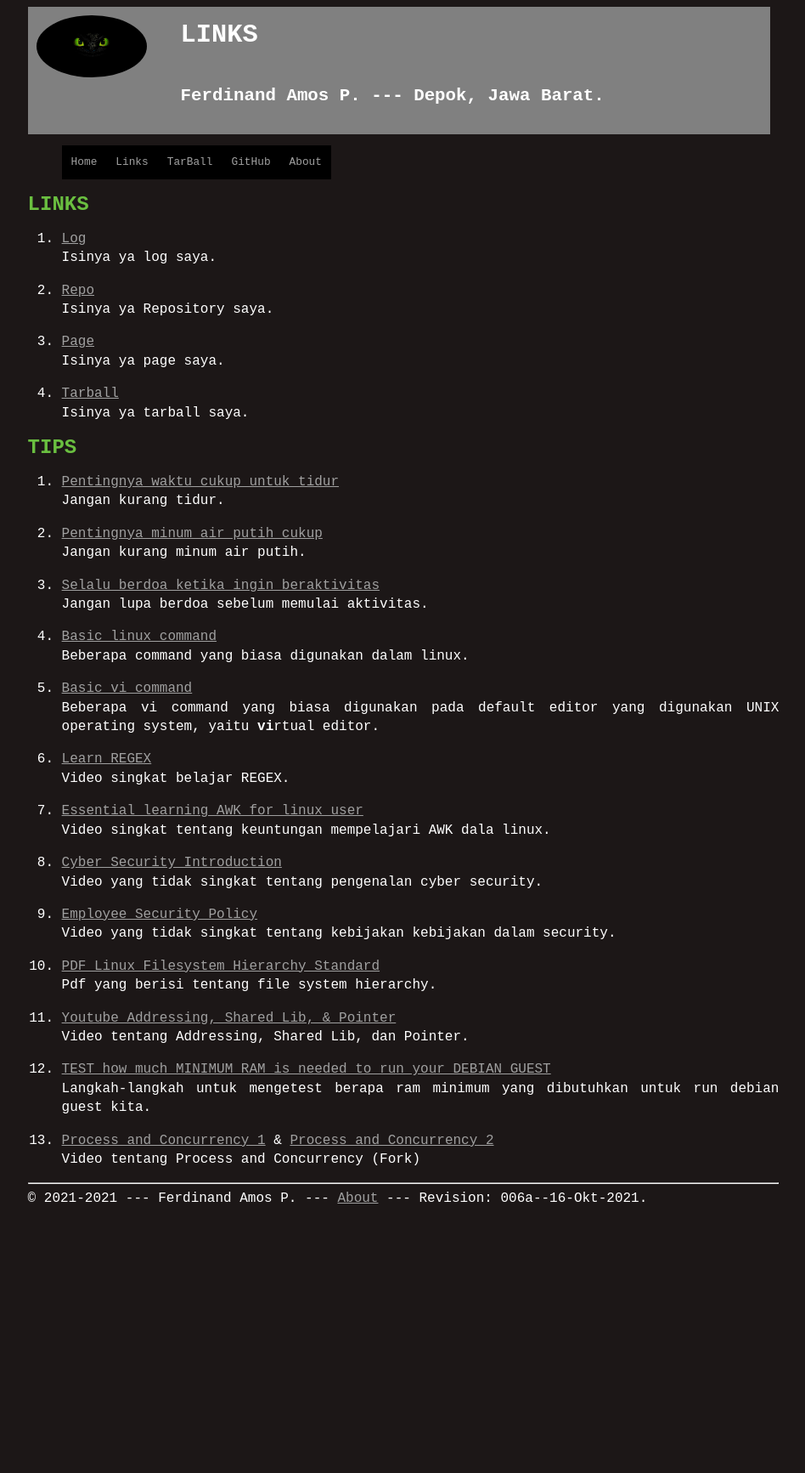
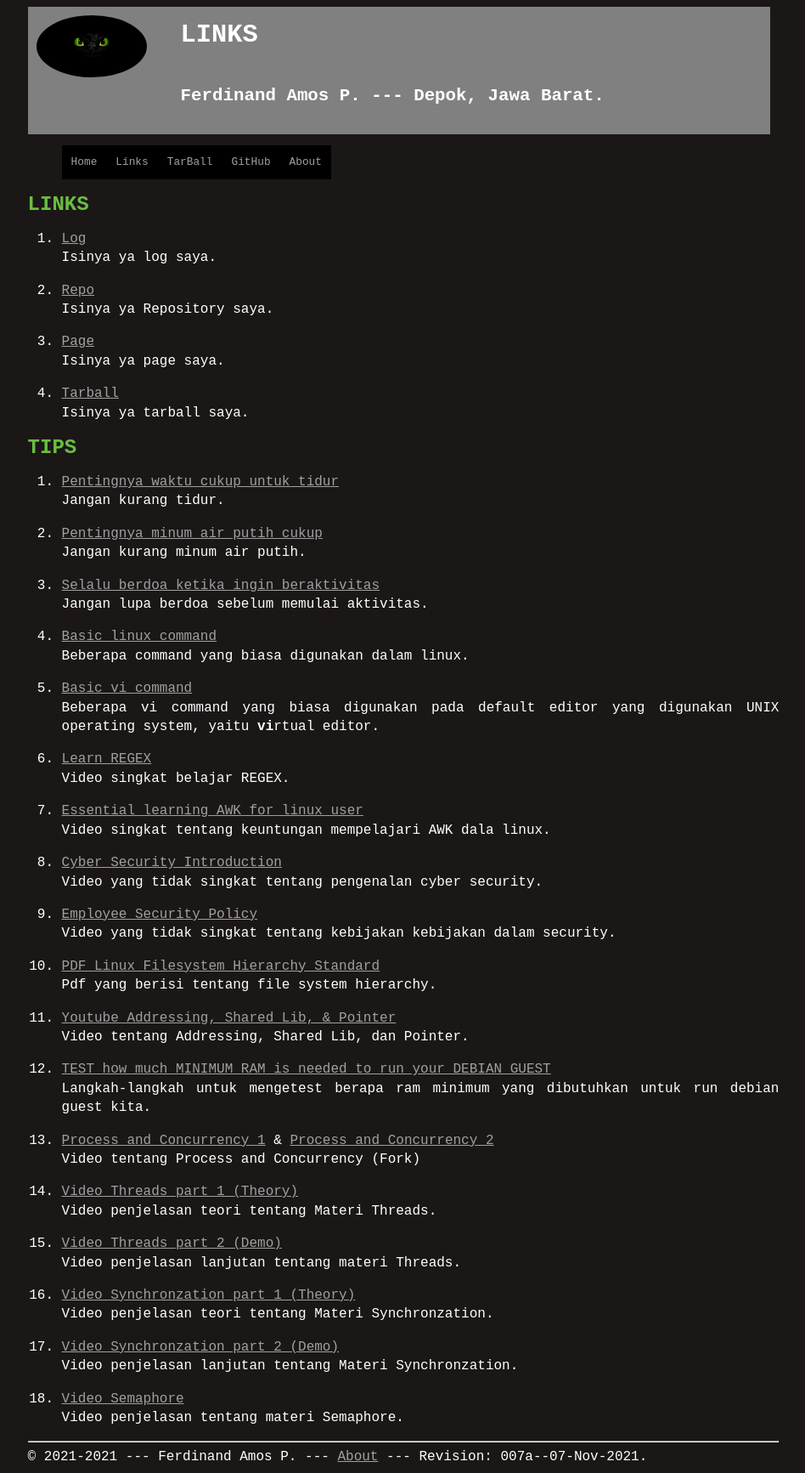
Before and after one commit to ferdinandamos/os212, a Jekyll site: the page built from links.md, in a window 1280 px wide. Shown: the whole page at 85% size, without its empty margins (165-1113 px from the left). Built offline with Jekyll 4.4.1, drawn with Linux system fonts in a browser that asks for light colours; our own code applies the rules of GitHub Pages for plain Markdown files; before the commit the page ends 1429 px from its top, so only the background shows below that.

Commit message:
OS212 ferdinandamos TXT W07

```diff
--- a/TXT/myrank.txt
+++ b/TXT/myrank.txt
@@ -14,3 +14,6 @@ ZCZC W05 johanesrakatn
 ZCZC W06 MarcellinoCO
 ZCZC W06 margarethastellaa
 ZCZC W06 lkram1
+ZCZC W07 MikaSRahwono
+ZCZC W07 MarkusLeonardWijaya
+ZCZC W07 mfadhlan98
--- a/_config.yml
+++ b/_config.yml
@@ -1,4 +1,4 @@
-version:     "006a--16-Okt-2021"
+version:     "007a--07-Nov-2021"
 copyright:   "2021-2021"
 description:
   This is a
--- a/links.md
+++ b/links.md
@@ -56,3 +56,18 @@ Langkah-langkah untuk mengetest berapa ram minimum yang dibutuhkan untuk run deb
 
 13. [Process and Concurrency 1](https://www.youtube.com/watch?v=St9GHFVhxAw) & [Process and Concurrency 2](https://www.youtube.com/watch?v=zBepedEr4H0)<br>
 Video tentang Process and Concurrency (Fork)
+
+14. [Video Threads part 1 (Theory)](https://www.youtube.com/watch?v=PKq18t_tH6I&list=PLwaskZn3rUGs-qFoOrMM3cfvH57giC0MJ&index=4)<br>
+Video penjelasan teori tentang Materi Threads.
+
+15. [Video Threads part 2 (Demo)](https://www.youtube.com/watch?v=D2EZaFoNNZM&list=PLwaskZn3rUGs-qFoOrMM3cfvH57giC0MJ&index=5)<br>
+Video penjelasan lanjutan tentang materi Threads.
+
+16. [Video Synchronzation part 1 (Theory)](https://www.youtube.com/watch?v=2yocuGca5As&list=PLwaskZn3rUGs-qFoOrMM3cfvH57giC0MJ&index=4)<br>
+Video penjelasan teori tentang Materi Synchronzation.
+
+17. [Video Synchronzation part 2 (Demo)](https://www.youtube.com/watch?v=l5s8JxZIrOM&list=PLwaskZn3rUGs-qFoOrMM3cfvH57giC0MJ&index=7)<br>
+Video penjelasan lanjutan tentang Materi Synchronzation.
+
+18. [Video Semaphore](https://www.youtube.com/watch?v=Nxi-Zlbq4x8&list=PLwaskZn3rUGs-qFoOrMM3cfvH57giC0MJ&index=6)<br>
+Video penjelasan tentang materi Semaphore.
```
Also changed, not shown: TXT/mylog.txt (+7 -0 lines), 7 other files.
